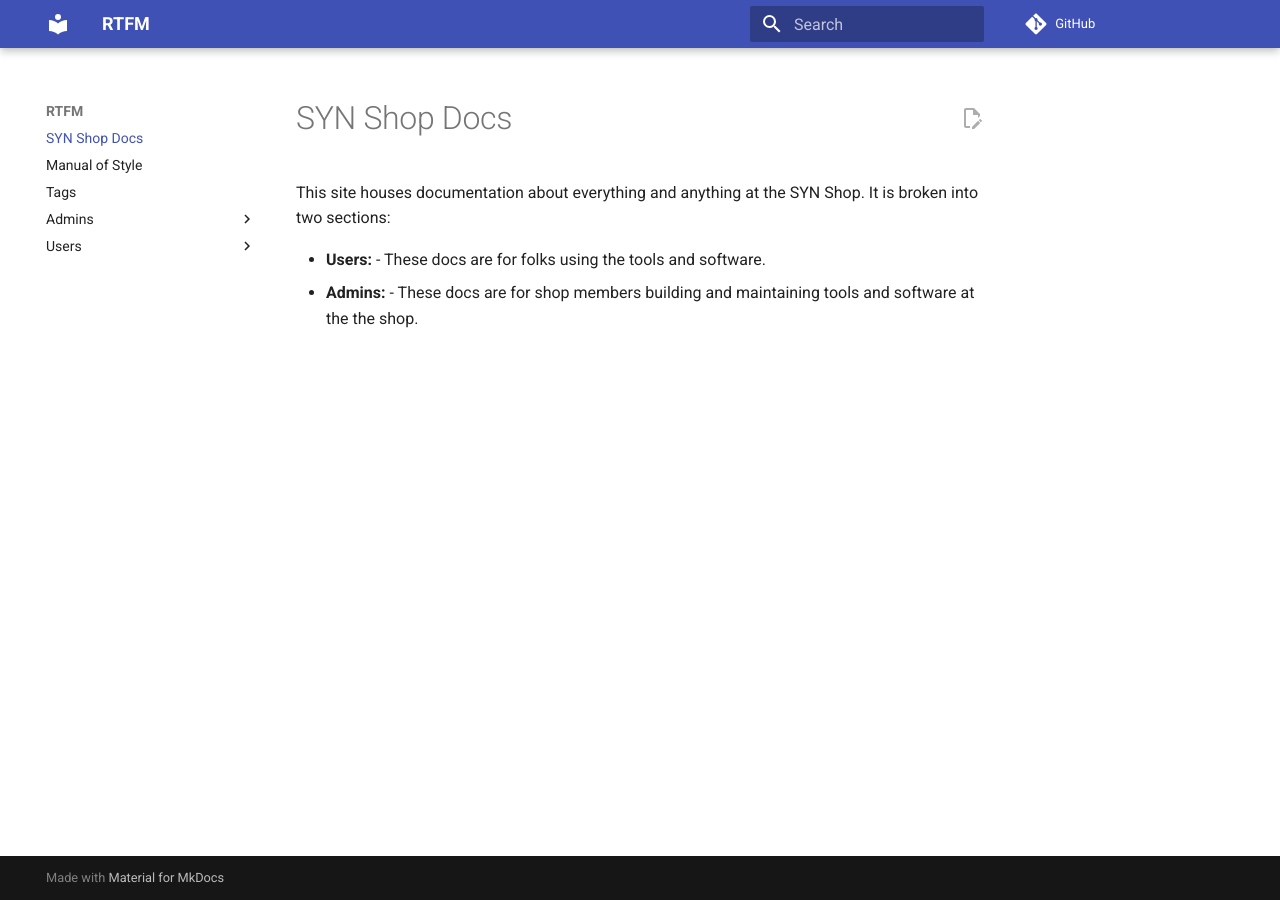
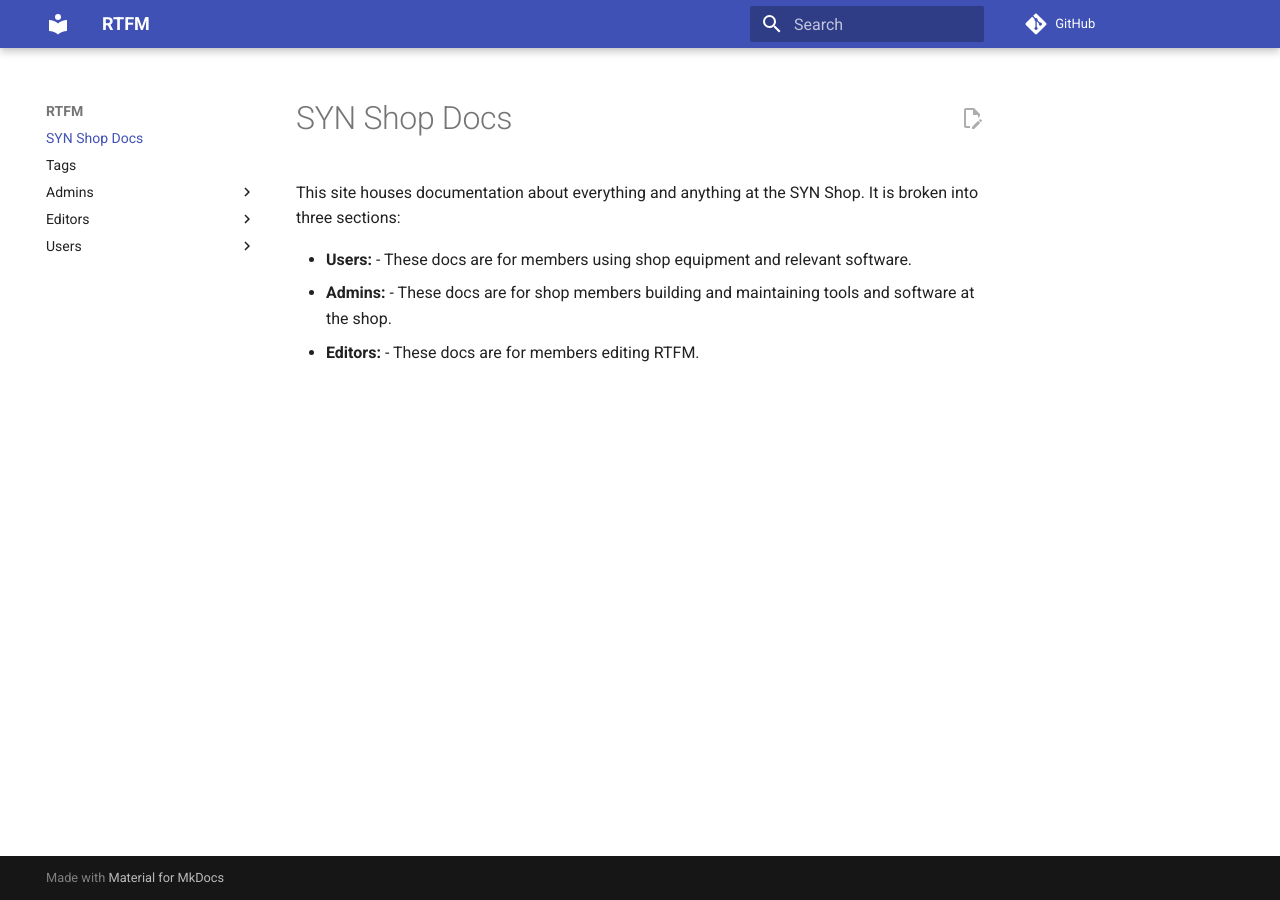
Before and after one commit to synshop/rtfm, an MkDocs documentation site: the page built from docs/index.md, in a window 1280 px wide. Built offline with MkDocs 1.6.1 and Material for MkDocs 9.7.7, drawn with Linux system fonts in a browser that asks for light colours; comment, search, counter and statistics services are not loaded.

Commit message:
Added editors section, moved files around

```diff
--- a/docs/index.md
+++ b/docs/index.md
@@ -1,6 +1,7 @@
 # SYN Shop Docs
 
-This site houses documentation about everything and anything at the SYN Shop.  It is broken into two sections:
+This site houses documentation about everything and anything at the SYN Shop.  It is broken into three sections:
 
-*  **Users:**  - These docs are for folks using the tools and software.
-*  **Admins:**  - These docs are for shop members building and maintaining tools and software at the the shop.
+-  **Users:**  - These docs are for members using shop equipment and relevant software.
+-  **Admins:**  - These docs are for shop members building and maintaining tools and software at the shop.
+-  **Editors:** - These docs are for members editing RTFM.
--- a/mkdocs.yml
+++ b/mkdocs.yml
@@ -7,9 +7,21 @@ extra_css:
     - css/rtfm.css
 extra_javascript:
     - js/rtfm.js
+
 markdown_extensions:
-- toc:
-    permalink: ''
+# admonitions
+    - admonition
+    - pymdownx.details
+    - pymdownx.superfences
+# formatting
+    - pymdownx.keys
+    - pymdownx.caret
+    - pymdownx.mark
+    - pymdownx.tilde
+# table of contents
+    - toc:
+         permalink: true
+
 repo_url: https://github.com/synshop/rtfm
 edit_uri: edit/master/docs/
 
```
Also changed, not shown: docs/editors/Manual of Style.md (renamed from docs/Manual of Style.md, +94 -0 lines), docs/editors/equipment_template.md (renamed from docs/users/Equipment/equipment_template.md, +5 -3 lines), docs/users/Equipment/Print and Office/Large Format Printer.md (+4 -1 lines), docs/users/Documents/Logos.md (renamed from docs/users/Logos.md), docs/users/Documents/Waivers.md (renamed from docs/users/Waivers.md), docs/users/Resources/Local Resources.md (renamed from docs/users/Local Resources.md), docs/users/Resources/Mailing Lists.md (renamed from docs/users/Mailing Lists.md), docs/users/Resources/Online Resources.md (renamed from docs/users/Online Resources.md), docs/users/Resources/Shop Network.md (renamed from docs/users/Shop Network.md).
